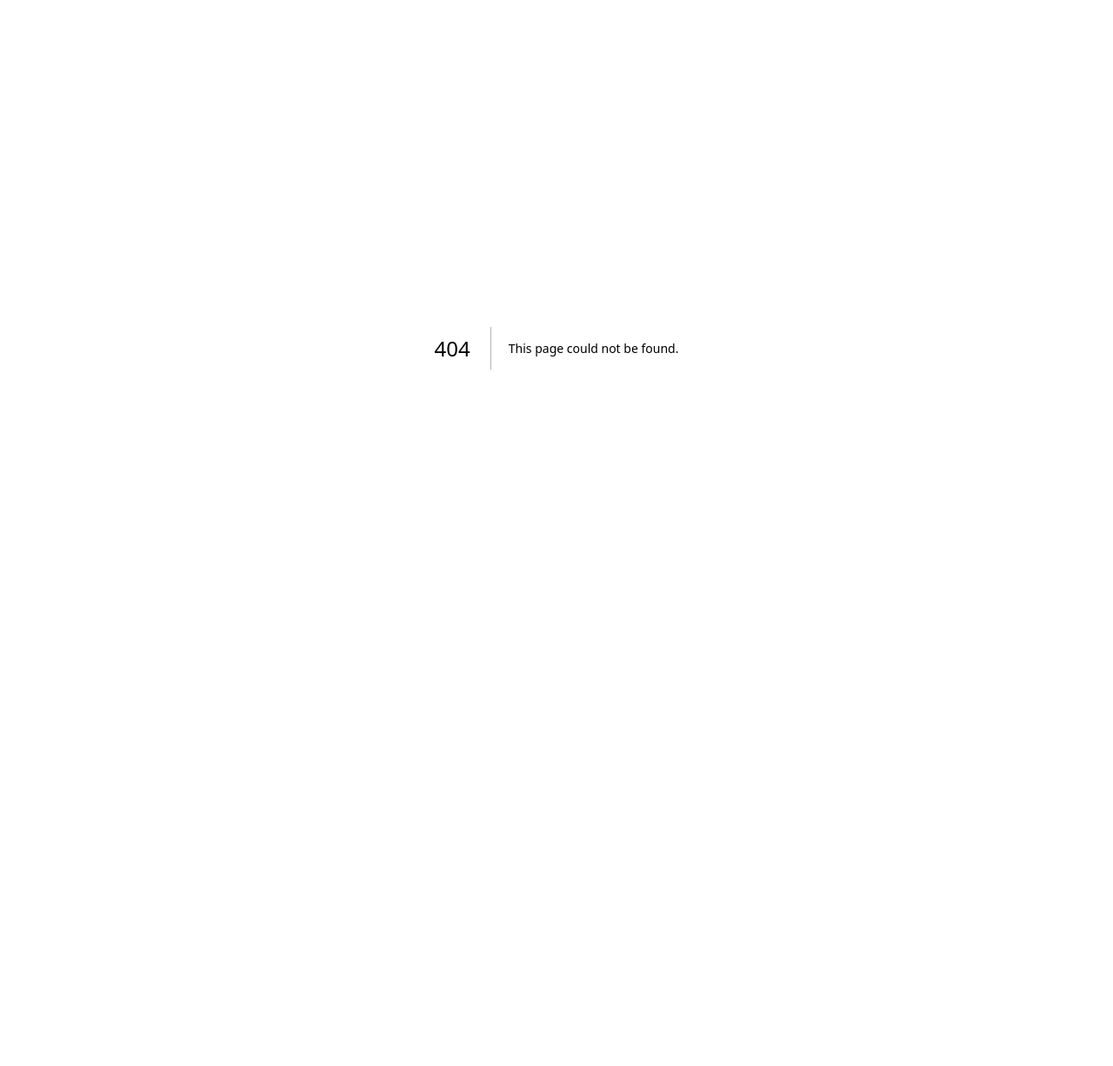
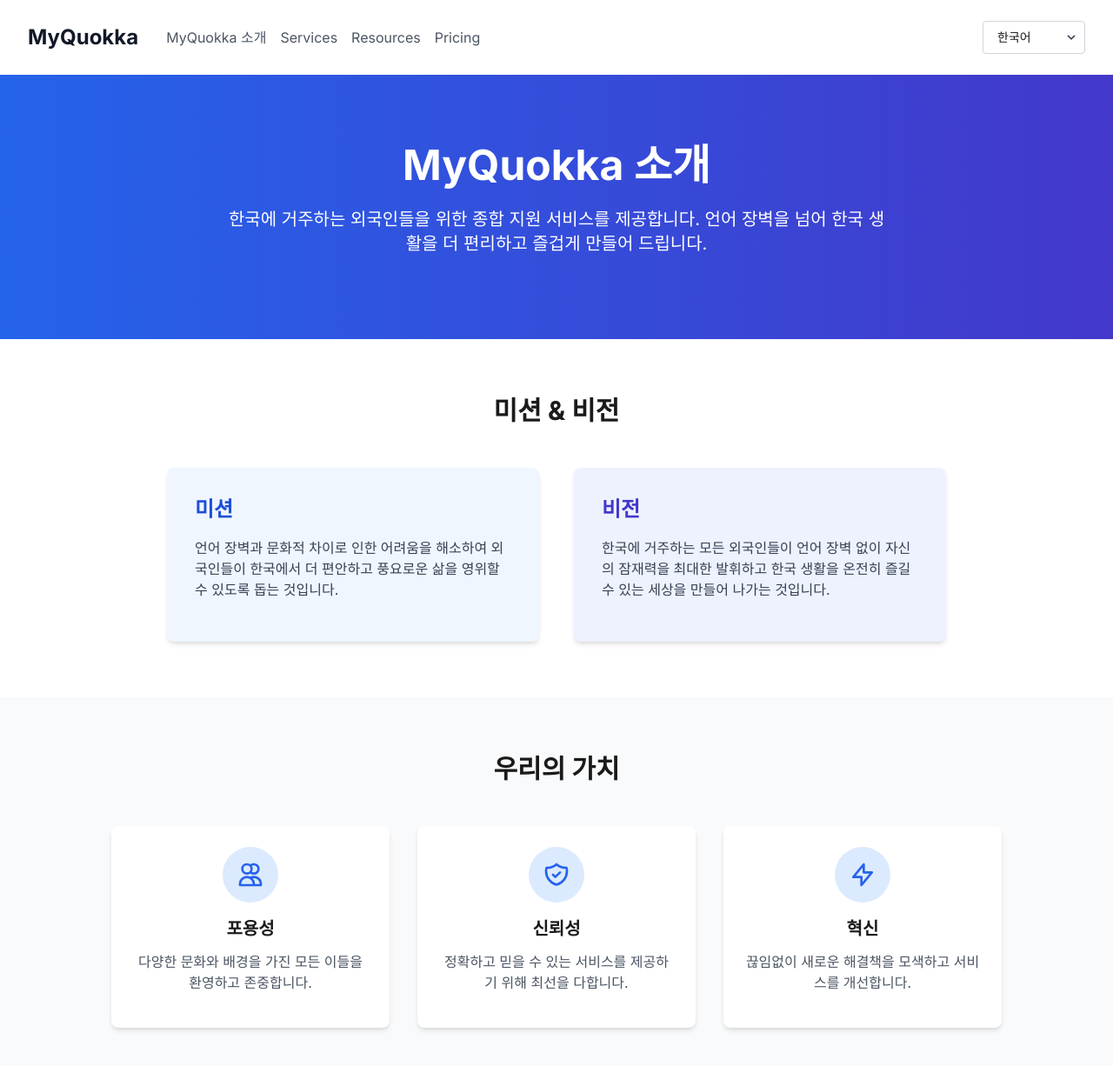
Before and after one commit to Jaime-12-KA/MyQuokka-web, a Next.js app: page /ko/about in a window 1280 px wide. Before the commit this address had no page. Shown: the top 1226 px of the page at 87% size. Before the commit the page ends 800 px from the top, so only its background shows below. Built offline with nearby package versions, Linux system fonts and the light colour scheme.

Commit message:
다국어 지원 기능 개선: about 페이지 및 레이아웃 수정

```diff
--- a/next.config.js
+++ b/next.config.js
@@ -12,12 +12,12 @@ const nextConfig = {
     },
   },
 
-  // 다국어 지원을 위한 추가 설정
-  // App Router와 미들웨어를 사용하므로 아래 설정은 주석 처리됨
-  // i18n: {
-  //   locales: ['ko', 'en', 'ja', 'zh', 'fr', 'vi', 'th'],
-  //   defaultLocale: 'ko',
-  // }
+  // 다국어 지원을 위한 설정
+  i18n: {
+    locales: ['ko', 'en', 'ja', 'zh', 'fr', 'vi', 'th'],
+    defaultLocale: 'ko',
+    localeDetection: true
+  }
 };
 
 module.exports = nextConfig;
--- /dev/null
+++ b/src/app/[lng]/about/page.tsx
@@ -0,0 +1,129 @@
+import { useTranslation } from '../../../i18n/server';
+
+export default async function AboutPage({ params: { lng } }) {
+  const { t } = await useTranslation(lng, 'common');
+
+  return (
+    <div className="min-h-screen bg-gray-50">
+      <main className="flex-grow">
+        {/* 히어로 섹션 */}
+        <section className="bg-gradient-to-r from-blue-600 to-indigo-700 text-white py-20">
+          <div className="container mx-auto px-4 text-center">
+            <h1 className="text-4xl md:text-5xl font-bold mb-6">{t('about.title')}</h1>
+            <p className="text-xl max-w-3xl mx-auto">
+              {t('about.subtitle')}
+            </p>
+          </div>
+        </section>
+
+        {/* 미션과 비전 섹션 */}
+        <section className="py-16 bg-white">
+          <div className="container mx-auto px-4">
+            <div className="max-w-4xl mx-auto">
+              <h2 className="text-3xl font-bold text-center mb-12">{t('about.mission.title')} & {t('about.vision.title')}</h2>
+              <div className="grid md:grid-cols-2 gap-10">
+                <div className="bg-blue-50 p-8 rounded-lg shadow-md">
+                  <h3 className="text-2xl font-semibold mb-4 text-blue-700">{t('about.mission.title')}</h3>
+                  <p className="text-gray-700">
+                    {t('about.mission.description')}
+                  </p>
+                </div>
+                <div className="bg-indigo-50 p-8 rounded-lg shadow-md">
+                  <h3 className="text-2xl font-semibold mb-4 text-indigo-700">{t('about.vision.title')}</h3>
+                  <p className="text-gray-700">
+                    {t('about.vision.description')}
+                  </p>
+                </div>
+              </div>
+            </div>
+          </div>
+        </section>
+
+        {/* 우리의 가치 섹션 */}
+        <section className="py-16 bg-gray-50">
+          <div className="container mx-auto px-4">
+            <h2 className="text-3xl font-bold text-center mb-12">{t('about.values.title')}</h2>
+            <div className="grid md:grid-cols-3 gap-8 max-w-5xl mx-auto">
+              <div className="bg-white p-6 rounded-lg shadow-md text-center">
+                <div className="w-16 h-16 bg-blue-100 rounded-full flex items-center justify-center mx-auto mb-4">
+                  <svg xmlns="http://www.w3.org/2000/svg" className="h-8 w-8 text-blue-600" fill="none" viewBox="0 0 24 24" stroke="currentColor">
+                    <path strokeLinecap="round" strokeLinejoin="round" strokeWidth="2" d="M12 4.354a4 4 0 110 5.292M15 21H3v-1a6 6 0 0112 0v1zm0 0h6v-1a6 6 0 00-9-5.197M13 7a4 4 0 11-8 0 4 4 0 018 0z"></path>
+                  </svg>
+                </div>
+                <h3 className="text-xl font-semibold mb-3">{t('about.values.inclusivity.title')}</h3>
+                <p className="text-gray-600">{t('about.values.inclusivity.description')}</p>
+              </div>
+
+              <div className="bg-white p-6 rounded-lg shadow-md text-center">
+                <div className="w-16 h-16 bg-blue-100 rounded-full flex items-center justify-center mx-auto mb-4">
+                  <svg xmlns="http://www.w3.org/2000/svg" className="h-8 w-8 text-blue-600" fill="none" viewBox="0 0 24 24" stroke="currentColor">
+                    <path strokeLinecap="round" strokeLinejoin="round" strokeWidth="2" d="M9 12l2 2 4-4m5.618-4.016A11.955 11.955 0 0112 2.944a11.955 11.955 0 01-8.618 3.04A12.02 12.02 0 003 9c0 5.591 3.824 10.29 9 11.622 5.176-1.332 9-6.03 9-11.622 0-1.042-.133-2.052-.382-3.016z"></path>
+                  </svg>
+                </div>
+                <h3 className="text-xl font-semibold mb-3">{t('about.values.reliability.title')}</h3>
+                <p className="text-gray-600">{t('about.values.reliability.description')}</p>
+              </div>
+
+              <div className="bg-white p-6 rounded-lg shadow-md text-center">
+                <div className="w-16 h-16 bg-blue-100 rounded-full flex items-center justify-center mx-auto mb-4">
+                  <svg xmlns="http://www.w3.org/2000/svg" className="h-8 w-8 text-blue-600" fill="none" viewBox="0 0 24 24" stroke="currentColor">
+                    <path strokeLinecap="round" strokeLinejoin="round" strokeWidth="2" d="M13 10V3L4 14h7v7l9-11h-7z"></path>
+                  </svg>
+                </div>
+                <h3 className="text-xl font-semibold mb-3">{t('about.values.innovation.title')}</h3>
+                <p className="text-gray-600">{t('about.values.innovation.description')}</p>
+              </div>
+            </div>
+          </div>
+        </section>
+
+        {/* 팀 소개 섹션 */}
+        <section className="py-16 bg-white">
+          <div className="container mx-auto px-4">
+            <h2 className="text-3xl font-bold text-center mb-12">{t('about.team.title')}</h2>
+            <div className="grid md:grid-cols-3 gap-10 max-w-5xl mx-auto">
+              <div className="text-center">
+                <div className="w-48 h-48 rounded-full bg-gray-200 mx-auto mb-4 overflow-hidden">
+                  <div className="w-full h-full bg-gray-300 flex items-center justify-center">
+                    <span className="text-gray-600">{t('about.team.photoText')}</span>
+                  </div>
+                </div>
+                <h3 className="text-xl font-semibold">{t('about.team.member1.name')}</h3>
+                <p className="text-blue-600">{t('about.team.member1.position')}</p>
+                <p className="text-gray-600 mt-2">
+                  {t('about.team.member1.bio')}
+                </p>
+              </div>
+
+              <div className="text-center">
+                <div className="w-48 h-48 rounded-full bg-gray-200 mx-auto mb-4 overflow-hidden">
+                  <div className="w-full h-full bg-gray-300 flex items-center justify-center">
+                    <span className="text-gray-600">{t('about.team.photoText')}</span>
+                  </div>
+                </div>
+                <h3 className="text-xl font-semibold">{t('about.team.member2.name')}</h3>
+                <p className="text-blue-600">{t('about.team.member2.position')}</p>
+                <p className="text-gray-600 mt-2">
+                  {t('about.team.member2.bio')}
+                </p>
+              </div>
+
+              <div className="text-center">
+                <div className="w-48 h-48 rounded-full bg-gray-200 mx-auto mb-4 overflow-hidden">
+                  <div className="w-full h-full bg-gray-300 flex items-center justify-center">
+                    <span className="text-gray-600">{t('about.team.photoText')}</span>
+                  </div>
+                </div>
+                <h3 className="text-xl font-semibold">{t('about.team.member3.name')}</h3>
+                <p className="text-blue-600">{t('about.team.member3.position')}</p>
+                <p className="text-gray-600 mt-2">
+                  {t('about.team.member3.bio')}
+                </p>
+              </div>
+            </div>
+          </div>
+        </section>
+      </main>
+    </div>
+  );
+}
--- a/src/app/[lng]/layout.tsx
+++ b/src/app/[lng]/layout.tsx
@@ -1,50 +1,55 @@
-import type { Metadata } from 'next';
 import { Inter } from 'next/font/google';
-import '../globals.css';
-import { languages } from '../../../src/middleware-settings';
-import Header from './components/Header';
-import MobileMenu from './components/MobileMenu';
-import Footer from './components/Footer';
+import { useTranslation } from '../../i18n/server';
+import LanguageSwitcher from './components/LanguageSwitcher';
+import Link from 'next/link';
 
 const inter = Inter({ subsets: ['latin'] });
 
-export const metadata: Metadata = {
-  title: 'MyQuokka - 한국에서의 외국인 생활, 더 쉽고 풍요롭게',
-  description: '비자, 세금, 주택 등 한국에서의 외국인 생활에 필요한 모든 정보와 서비스를 제공합니다.',
-};
+export default async function Layout({ children, params: { lng } }) {
+  const { t } = await useTranslation(lng, 'common');
 
-export async function generateStaticParams() {
-  return languages.map((lng) => ({ lng }));
-}
-
-export default function RootLayout({
-  children,
-  params: { lng },
-}: {
-  children: React.ReactNode;
-  params: { lng: string };
-}) {
   return (
     <html lang={lng}>
       <body className={inter.className}>
         <div className="min-h-screen flex flex-col">
-          <div className="container mx-auto px-4 sm:px-6 md:px-8">
-            <div className="flex justify-between items-center py-4">
-              <div className="flex items-center">
-                <div className="font-bold text-2xl text-primary">MyQuokka</div>
-              </div>
-              <div className="flex items-center">
-                <div className="hidden md:block">
-                  <Header lng={lng} />
+          <header className="bg-white shadow">
+            <div className="max-w-7xl mx-auto py-6 px-4 sm:px-6 lg:px-8">
+              <div className="flex justify-between items-center">
+                <div className="flex items-center space-x-8">
+                  <Link href={`/${lng}`} className="text-2xl font-bold text-gray-900">
+                    MyQuokka
+                  </Link>
+                  <nav className="hidden md:flex space-x-4">
+                    <Link href={`/${lng}/about`} className="text-gray-600 hover:text-gray-900">
+                      {t('about.title')}
+                    </Link>
+                    <Link href={`/${lng}/services`} className="text-gray-600 hover:text-gray-900">
+                      Services
+                    </Link>
+                    <Link href={`/${lng}/resources`} className="text-gray-600 hover:text-gray-900">
+                      Resources
+                    </Link>
+                    <Link href={`/${lng}/pricing`} className="text-gray-600 hover:text-gray-900">
+                      Pricing
+                    </Link>
+                  </nav>
                 </div>
-                <MobileMenu lng={lng} />
+                <LanguageSwitcher lng={lng} />
               </div>
             </div>
-          </div>
+          </header>
+
           <main className="flex-grow">
             {children}
           </main>
-          <Footer lng={lng} />
+
+          <footer className="bg-gray-800 text-white py-8">
+            <div className="max-w-7xl mx-auto px-4 sm:px-6 lg:px-8">
+              <div className="text-center">
+                <p>&copy; 2024 MyQuokka. All rights reserved.</p>
+              </div>
+            </div>
+          </footer>
         </div>
       </body>
     </html>
```
